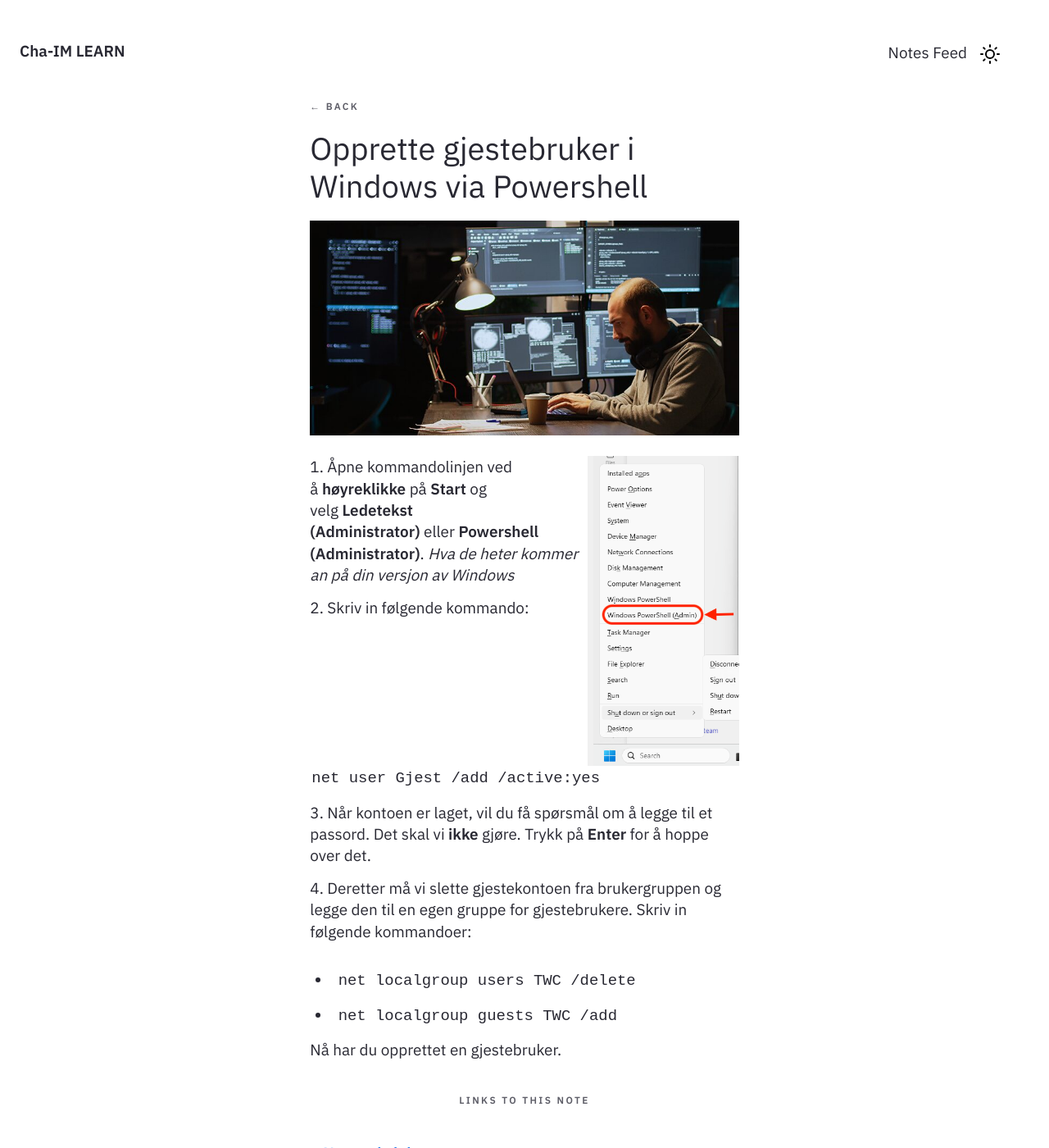
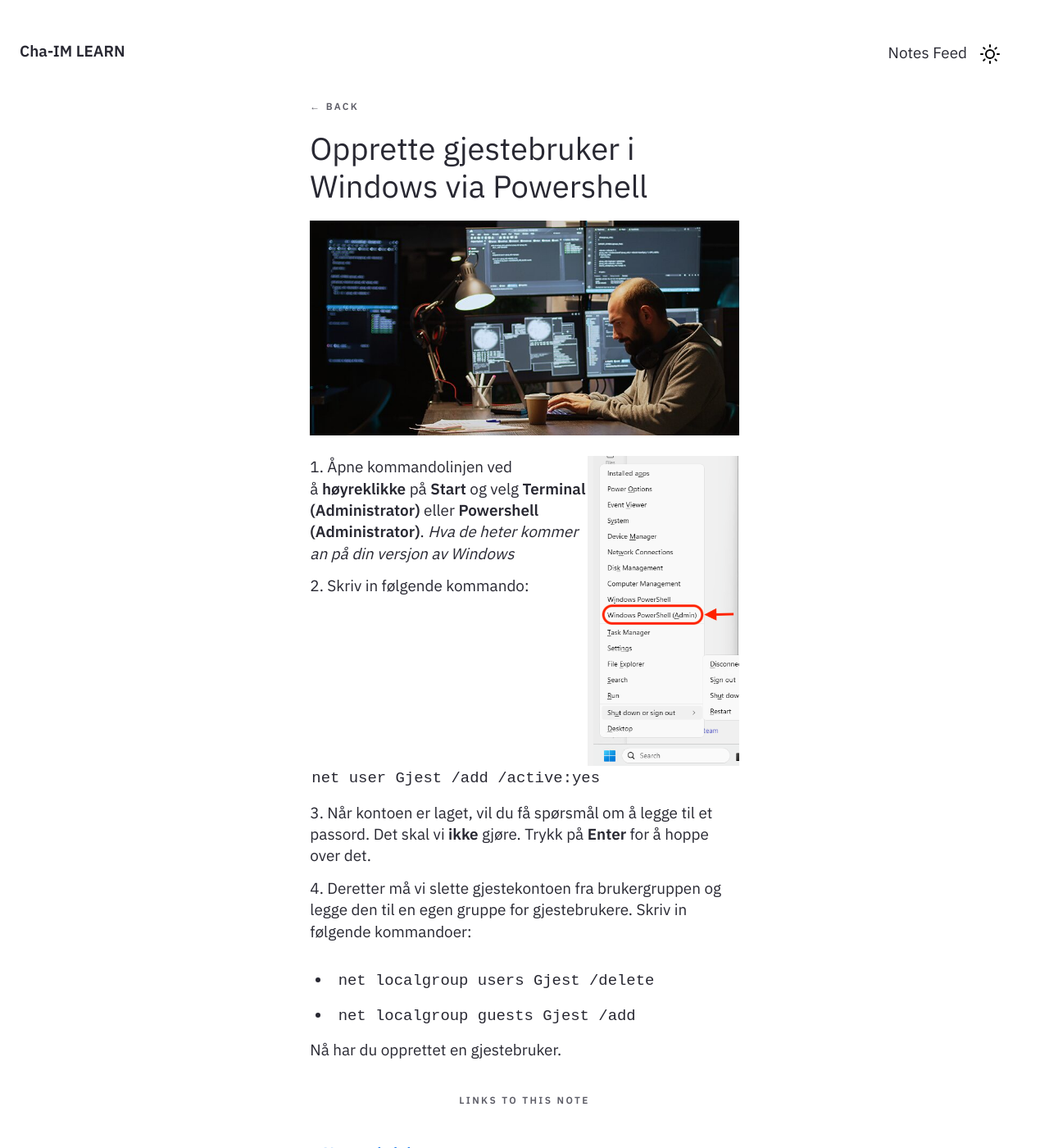
Before and after one commit to Cha-IM/cha-im.github.io, a Jekyll site: the page built from _notes/Public/Teknologiforståelse/Nettverkslab/Opprette gjestebruker i Windows via Powershell.md, in a window 1280 px wide and 1400 px high. Shown: the whole window at 82% size. Built offline with Jekyll 4.4.1, drawn with Linux system fonts in a browser that asks for light colours.

Commit message:
Karls-MacBook-Pro-236.local 2024-11-14:14:15:7

```diff
--- a/_notes/Public/Teknologiforståelse/Nettverkslab/Opprette gjestebruker i Windows via Powershell.md
+++ b/_notes/Public/Teknologiforståelse/Nettverkslab/Opprette gjestebruker i Windows via Powershell.md
@@ -4,12 +4,12 @@ feed: show
 date: 14-11-2024
 ---
 ![](/assets/img/PowerShellScripting.jpg)
-1. <img src="/assets/img/rightclickstartmenu.png" style="float:right;height:20em">Åpne kommandolinjen ved å **høyreklikke** på **Start** og velg **Ledetekst (Administrator)** eller **Powershell (Administrator)**. _Hva de heter kommer an på din versjon av Windows_
+1. <img src="/assets/img/rightclickstartmenu.png" style="float:right;height:20em">Åpne kommandolinjen ved å **høyreklikke** på **Start** og velg **Terminal (Administrator)** eller **Powershell (Administrator)**. _Hva de heter kommer an på din versjon av Windows_
 2. Skriv in følgende kommando: `net user Gjest /add /active:yes`
 3. Når kontoen er laget, vil du få spørsmål om å legge til et passord. Det skal vi **ikke** gjøre. Trykk på **Enter** for å hoppe over det.
 4. Deretter må vi slette gjestekontoen fra brukergruppen og legge den til en egen gruppe for gjestebrukere. Skriv in følgende kommandoer:
 
-- `net localgroup users TWC /delete`
-- `net localgroup guests TWC /add`
+- `net localgroup users Gjest /delete`
+- `net localgroup guests Gjest /add`
 
 Nå har du opprettet en gjestebruker.
```
Also changed, not shown: .obsidian/workspace.json.
